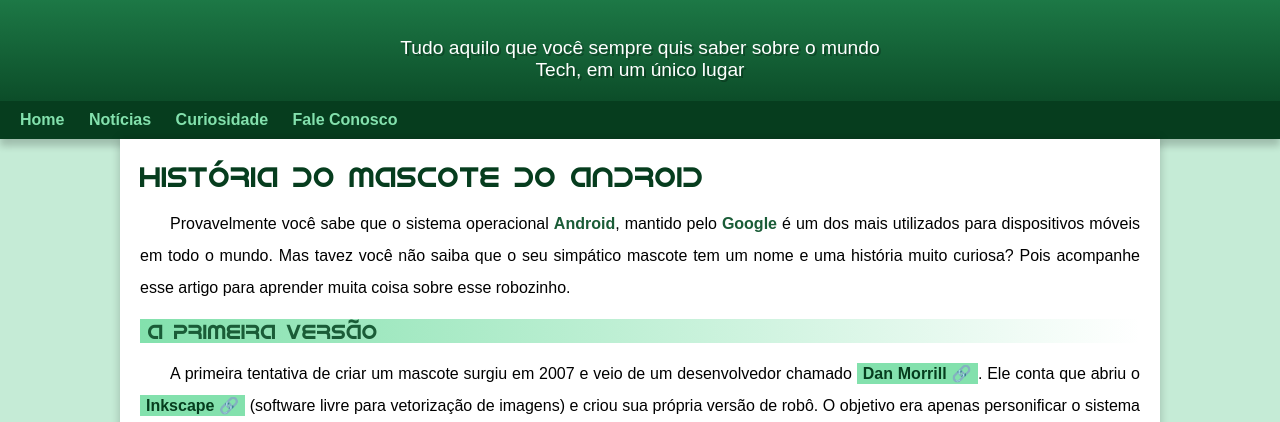
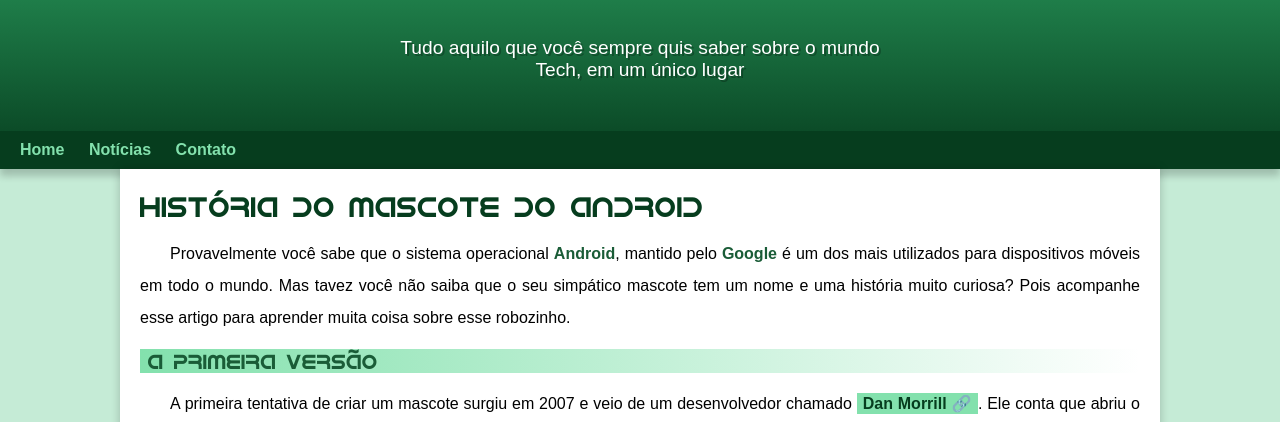
Before and after one commit to Caio-17/projeto-android, a plain HTML site: page index.html in a window 1280 px wide. Shown: the part 113-535 px from the top of the page. Drawn offline with Linux system fonts and the light colour scheme.

Commit message:
problema de pading

```diff
--- a/index.html
+++ b/index.html
@@ -13,8 +13,8 @@
         <nav class="link">
          <a href="#" target="_self">Home</a>
          <a href="#" target="_self">Notícias</a>
-         <a href="#" target="_self">Curiosidade</a>
-         <a href="#" target="_self">Fale Conosco</a>
+         <a href="#" target="_self">Contato</a>
+
         </nav>
     </header>
 
--- a/style.css
+++ b/style.css
@@ -61,7 +61,7 @@
      padding-right: 10px;
      padding-left: 10px;
      text-shadow: 2px 2px 0px rgba(0, 0, 0, 0.267);
-     margin-bottom: 20px;
+     padding-bottom: 50px;
 }
 
 
```
